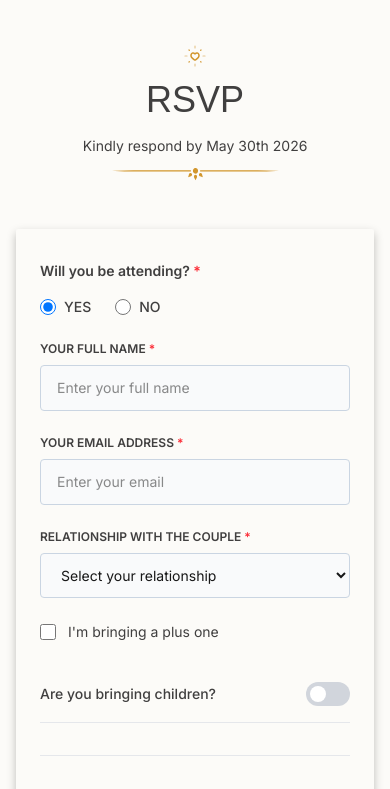
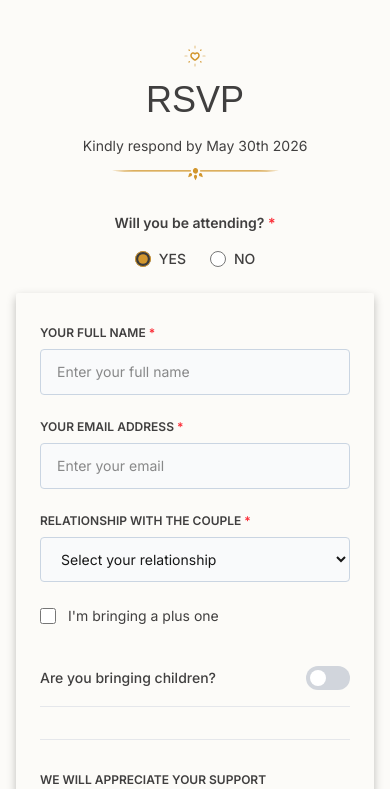
Before and after one commit to winninggodspower/pandv26, a Next.js app: page / in a window 390 px wide. Shown: the part 2701-3490 px from the top of the page. Built offline with nearby package versions, Linux system fonts and the light colour scheme; a web font is replaced by a local one.

Commit message:
feat: move attendance question above RSVP form card
Improve mobile layout for attendance question and add responsive classes.

Co-authored-by: Winning Godspower <80857214+winninggodspower@users.noreply.github.com>

```diff
--- a/src/app/components/rsvp-form.jsx
+++ b/src/app/components/rsvp-form.jsx
@@ -92,7 +92,7 @@ export default function RSVPForm() {
     <section className="py-14 md:py-24 px-4 md:px-8 bg-[#FCFBF8]">
       <div className="max-w-2xl mx-auto">
         {/* RSVP Header */}
-        <div className="text-center mb-12 md:mb-16">
+        <div className="text-center mb-8 md:mb-12">
           <div className="flex justify-center mb-3">
             <img src="/solar-heart-shine.svg" alt="Heart" className="w-6 h-6" />
           </div>
@@ -104,6 +104,37 @@ export default function RSVPForm() {
           </p>
           <div className="flex justify-center">
             <img src="/solar-line.svg" alt="" />
+          </div>
+        </div>
+
+        {/* Attendance Question - Outside Card */}
+        <div className="text-center mb-6 md:mb-8">
+          <label className="block text-sm md:text-base font-semibold text-gray mb-4">
+            Will you be attending? <span className="text-red-500">*</span>
+          </label>
+          <div className="flex items-center justify-center gap-6 md:gap-8">
+            <label className="flex items-center gap-2 cursor-pointer">
+              <input
+                type="radio"
+                name="attending"
+                value="yes"
+                checked={isAttending === true}
+                onChange={() => setIsAttending(true)}
+                className="w-4 h-4 accent-primary"
+              />
+              <span className="text-sm md:text-base font-medium text-gray">YES</span>
+            </label>
+            <label className="flex items-center gap-2 cursor-pointer">
+              <input
+                type="radio"
+                name="attending"
+                value="no"
+                checked={isAttending === false}
+                onChange={() => setIsAttending(false)}
+                className="w-4 h-4 accent-primary"
+              />
+              <span className="text-sm md:text-base font-medium text-gray">NO</span>
+            </label>
           </div>
         </div>
 
@@ -120,36 +151,6 @@ export default function RSVPForm() {
             </div>
           ) : (
             <form onSubmit={handleSubmit} className="space-y-6 md:space-y-8">
-            {/* Attendance Question */}
-            <div>
-              <label className="block text-sm font-semibold text-gray mb-4">
-                Will you be attending? <span className="text-red-500">*</span>
-              </label>
-              <div className="flex items-center gap-6">
-                <label className="flex items-center gap-2 cursor-pointer">
-                  <input
-                    type="radio"
-                    name="attending"
-                    value="yes"
-                    checked={isAttending === true}
-                    onChange={() => setIsAttending(true)}
-                    className="w-4 h-4"
-                  />
-                  <span className="text-sm font-medium text-gray">YES</span>
-                </label>
-                <label className="flex items-center gap-2 cursor-pointer">
-                  <input
-                    type="radio"
-                    name="attending"
-                    value="no"
-                    checked={isAttending === false}
-                    onChange={() => setIsAttending(false)}
-                    className="w-4 h-4"
-                  />
-                  <span className="text-sm font-medium text-gray">NO</span>
-                </label>
-              </div>
-            </div>
 
             {/* Full Name */}
             <div>
```
